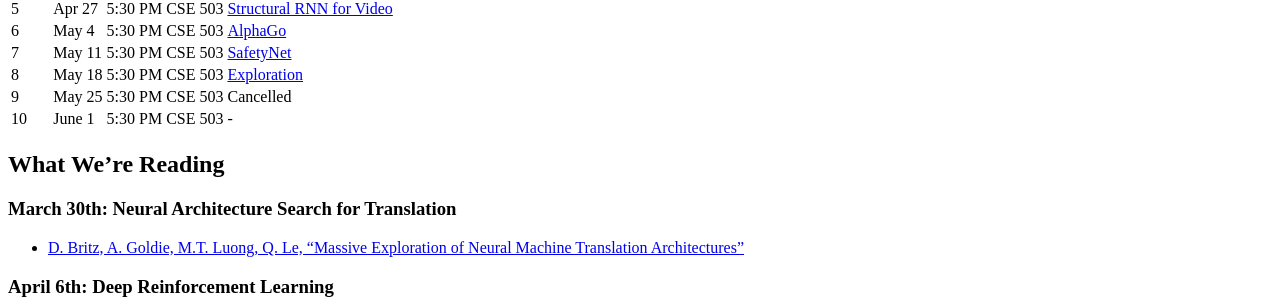
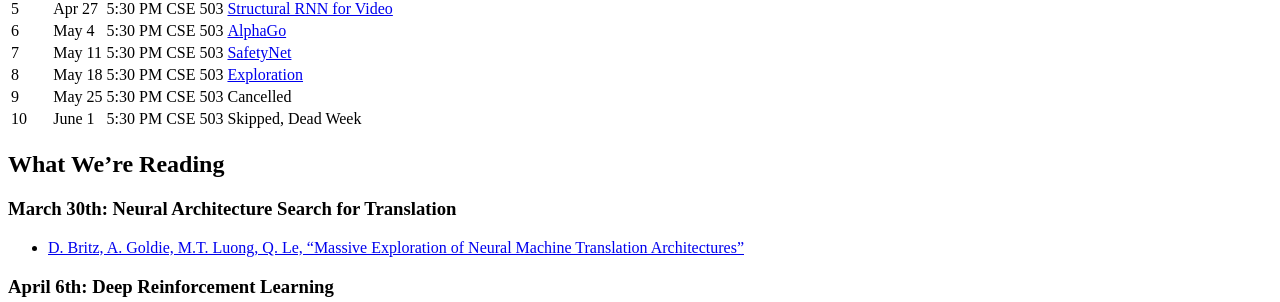
Before and after one commit to MachinesWhoLearn/machineswholearn.github.io, a Jekyll site: the page built from mwl_reading_group.md, in a window 1280 px wide. Shown: the part 564-866 px from the top of the page. Built offline with Jekyll 4.4.1, drawn with Linux system fonts in a browser that asks for light colours.

Commit message:
No reading group this week

```diff
--- a/mwl_reading_group.md
+++ b/mwl_reading_group.md
@@ -31,7 +31,7 @@ people with a solid probability and mathematics background, however.
 | 7 | May 11 | 5:30 PM | CSE 503 | [SafetyNet](#may-11th-safetynet) |
 | 8 | May 18 | 5:30 PM | CSE 503 | [Exploration](#may-18th-exploration) |
 | 9 | May 25 | 5:30 PM | CSE 503 | Cancelled |
-| 10 | June 1 | 5:30 PM | CSE 503 | - |
+| 10 | June 1 | 5:30 PM | CSE 503 | Skipped, Dead Week |
 
 ## What We're Reading
 
```
